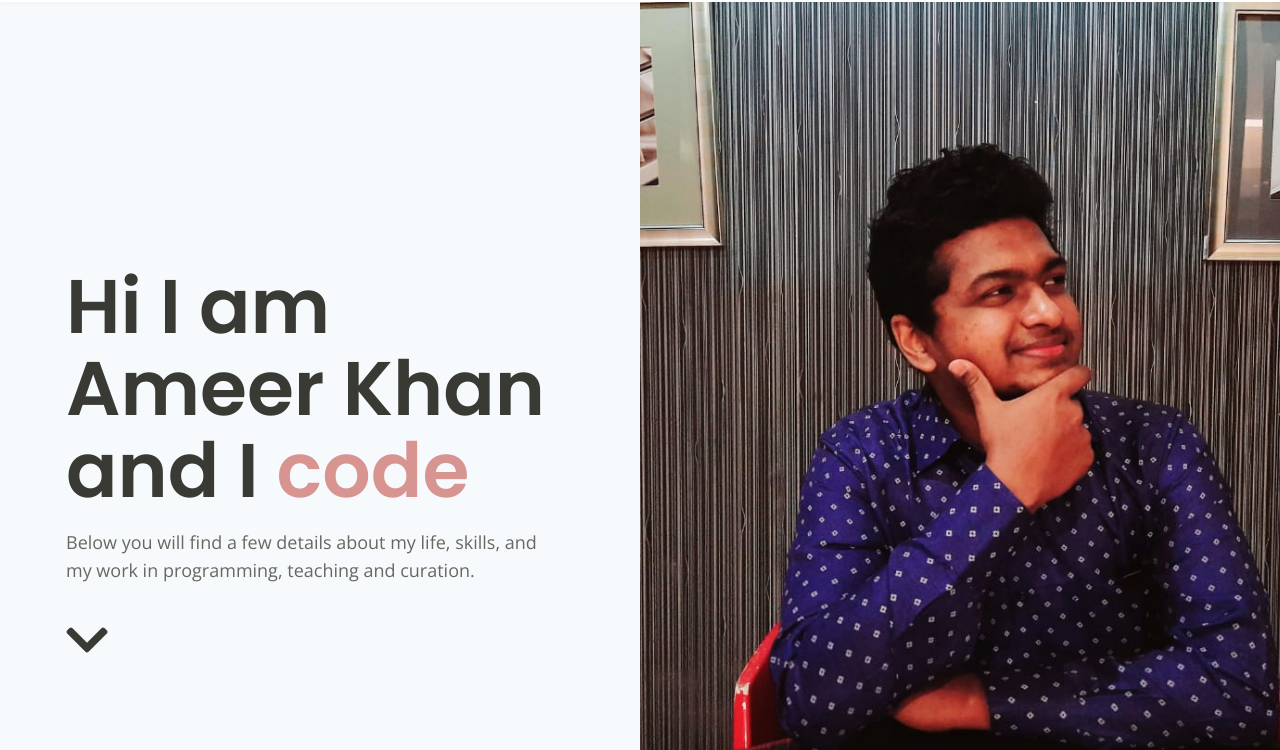
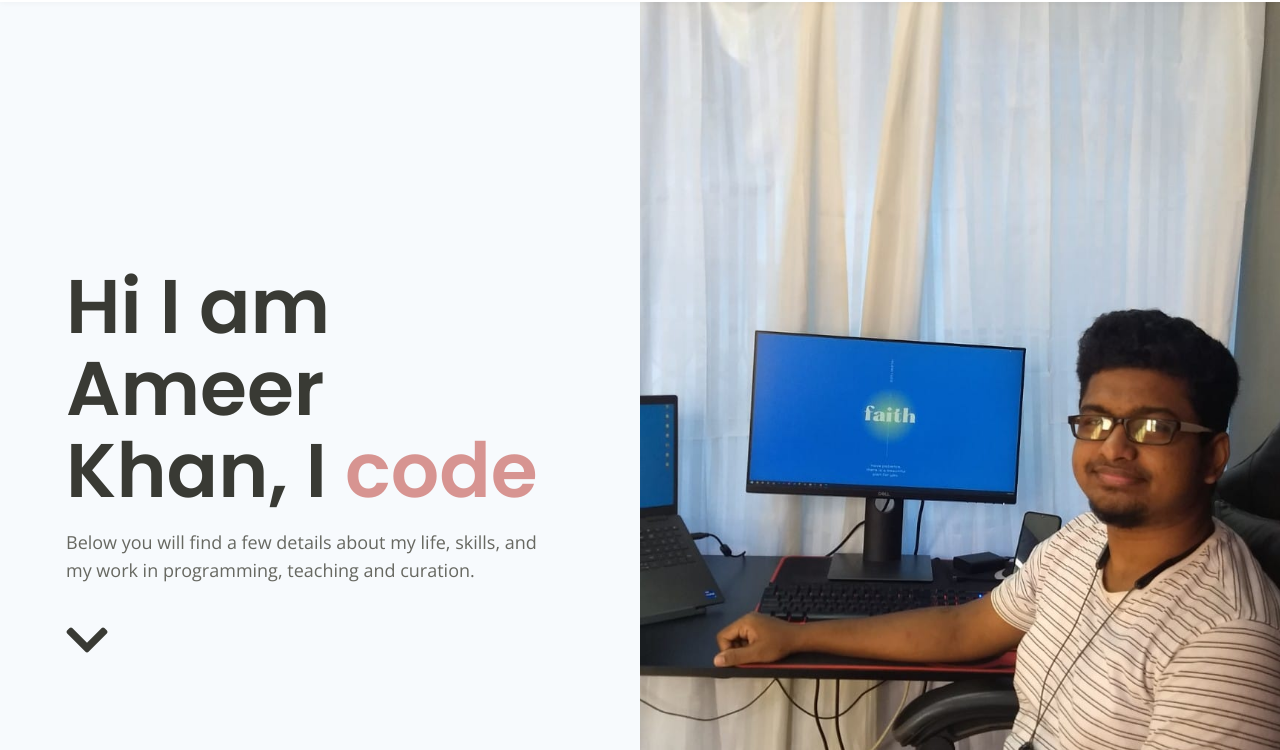
Before and after one commit to AmeerKhan1001/ameerkhan1001.github.io, a plain HTML site: page index.html in a window 1280 px wide. Shown: the part 50-800 px from the top of the page. Drawn offline with nearby package versions, Linux system fonts and the light colour scheme.

Commit message:
updated profile pic and text

```diff
--- a/css/styles.css
+++ b/css/styles.css
@@ -549,7 +549,7 @@ input[type='checkbox'] {
 
 .header .area-2 {
 	height: 400px;
-	background: url('../images/profile-pic.jpeg') center center no-repeat;
+	background: url('../images/profile-pic-3.jpeg') center center no-repeat;
 	background-size: cover;
 }
 
--- a/index.html
+++ b/index.html
@@ -77,7 +77,7 @@
     <header class="header">
         <div class="area-1">
             <div class="text-container">
-                <h1 class="h1-large">Hi I am Ameer Khan and I <span id="js-rotating">code, teach, curate</span></h1>
+                <h1 class="h1-large">Hi I am Ameer Khan, I <span id="js-rotating">code, teach, curate</span></h1>
                 <p class="p-large">Below you will find a few details about my life, skills, and my work in programming, teaching and curation.</p>
                 <a class="page-scroll" href="#about"><i class="fas fa-chevron-down"></i></a>
             </div> <!-- end of text-container -->
@@ -129,7 +129,7 @@
                             <i class="fas fa-rocket"></i>
                             <div class="media-body">
                                 <h5>Software Development</h5>
-                                <p>Based on my experience working with tech companies I can create web and mobile applications for your product</p>
+                                <p>Based on my experience working with tech companies I can create web applications.</p>
                             </div>
                         </li>
                         <li class="media">
```
Also changed, not shown: images/profile-pic-3.jpeg (added).
